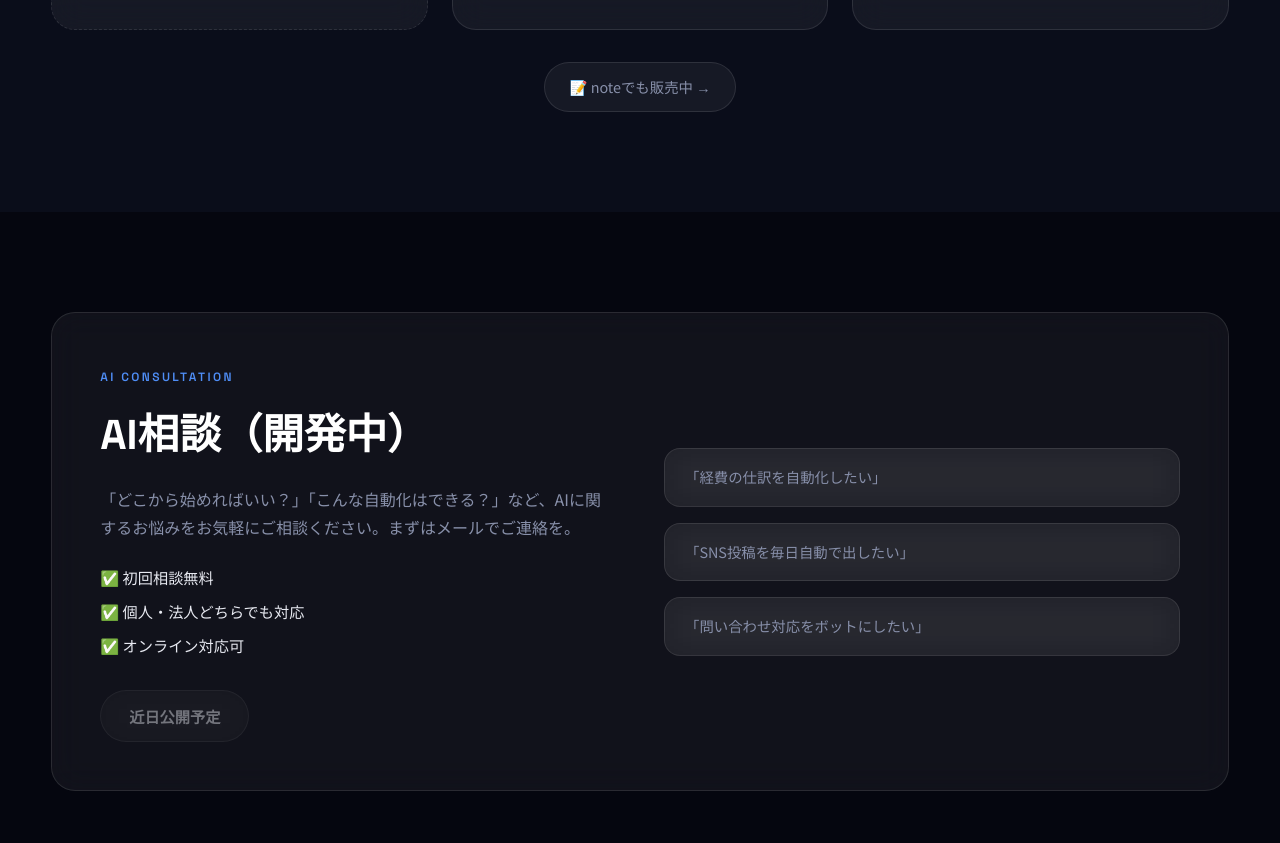
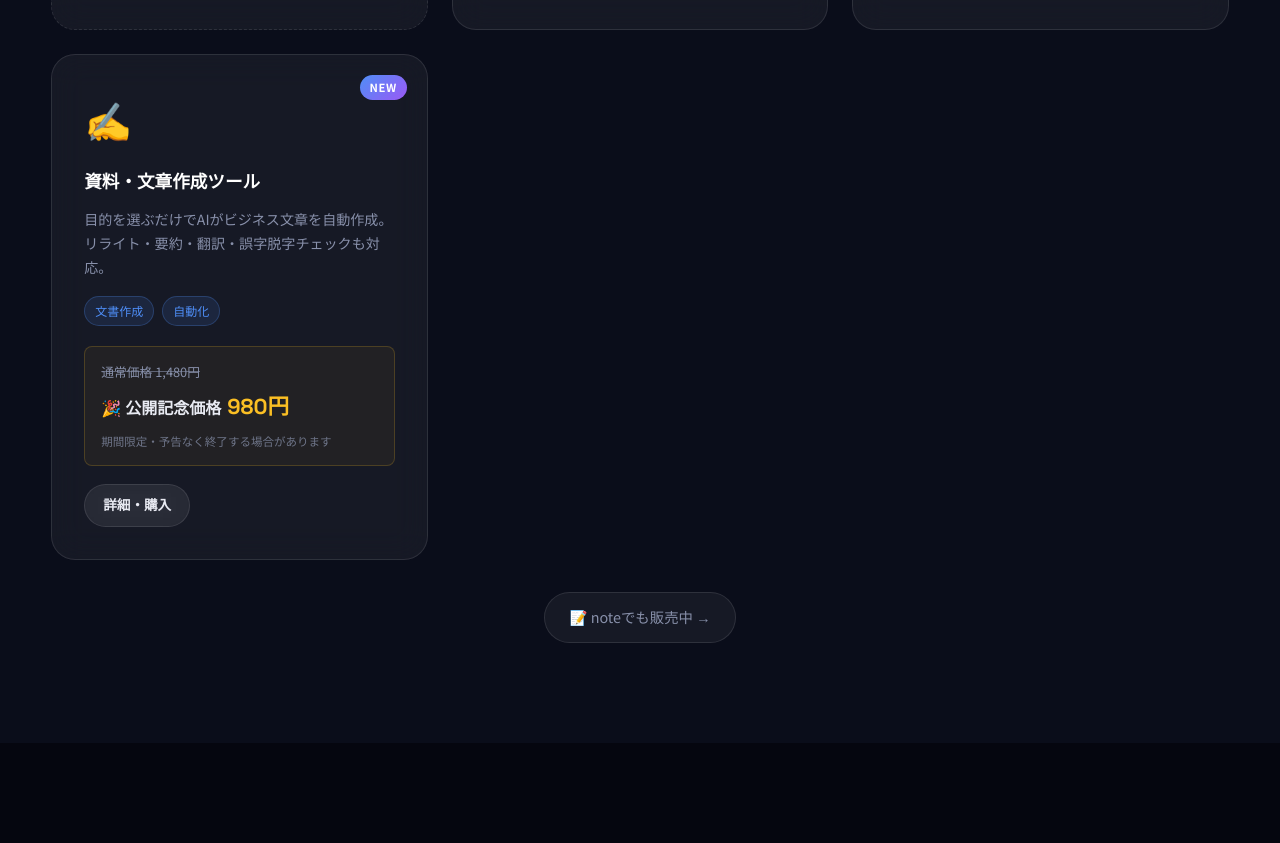
Before and after one commit to ai-mt0-studio/website, a plain HTML site: page index.html in a window 1280 px wide. Shown: the part 3870-4713 px from the top of the page. Drawn offline with Linux system fonts and the light colour scheme.

Commit message:
Add doc-tool card to index.html

```diff
--- a/index.html
+++ b/index.html
@@ -265,6 +265,23 @@
           <a href="contact.html" class="btn btn-glass btn-sm">詳細・購入</a>
         </div>
 
+        <div class="tool-card glass-card">
+          <div class="tool-badge">NEW</div>
+          <div class="tool-icon">✍️</div>
+          <h3 class="tool-name">資料・文章作成ツール</h3>
+          <p class="tool-desc">目的を選ぶだけでAIがビジネス文章を自動作成。リライト・要約・翻訳・誤字脱字チェックも対応。</p>
+          <div class="tool-tags">
+            <span class="tag">文書作成</span>
+            <span class="tag">自動化</span>
+          </div>
+          <div class="tool-price">
+            <p class="price-original"><s>通常価格 1,480円</s></p>
+            <p class="price-sale">🎉 公開記念価格 <span class="price-amount">980円</span></p>
+            <p class="price-note">期間限定・予告なく終了する場合があります</p>
+          </div>
+          <a href="contact.html" class="btn btn-glass btn-sm">詳細・購入</a>
+        </div>
+
       </div>
       <div class="tools-note">
         <a href="https://note.com" target="_blank" class="note-link">
```
